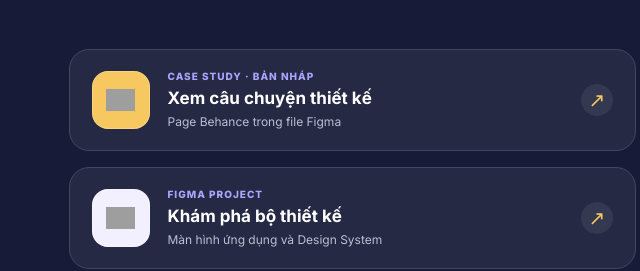
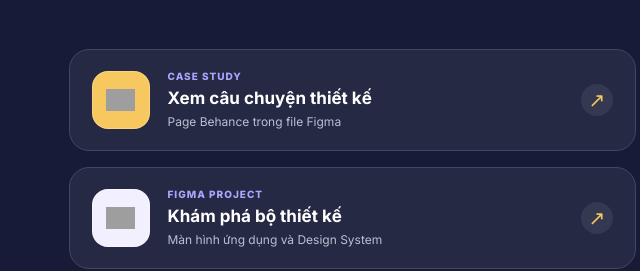
Before and after one commit to PTUDTTBDD/duoQuizz-LandingPage, a plain HTML site: page index.html in a window 1280 px wide. Shown: the part 5618-5889 px from the top of the page, 604-1244 px from the left. Drawn offline with Linux system fonts and the light colour scheme; grey boxes are pictures that could not be loaded.

Commit message:
Update project section in index.html

```diff
--- a/index.html
+++ b/index.html
@@ -77,7 +77,7 @@
         <article class="journey-step reveal"><div class="journey-copy"><span class="stage">GIAI ĐOẠN 03</span><h3>Kiểm chứng</h3><p>Review đáp án, mở trang slide nguồn khi cần và đưa câu sai vào lịch ôn lại.</p><span class="journey-tag">Review · Mở nguồn</span></div><div class="journey-visual visual-blue"><div class="demo-phone"><div class="demo-notch"></div><small>KIỂM TRA ĐÁP ÁN</small><h4>Câu trả lời của bạn</h4><div class="demo-row">Đáp án đúng: A</div><div class="demo-row">Giải thích: dữ liệu phải được sắp xếp trước.</div><div class="demo-primary">Mở trang nguồn</div></div><div class="demo-phone secondary"><div class="demo-notch"></div><small>TRANG 12 / 24</small><h4>Tìm kiếm nhị phân</h4><div class="demo-highlight">Dữ liệu phải được sắp xếp trước khi tìm kiếm.</div><div class="demo-row">Độ phức tạp O(log n)</div></div></div></article>
       </div>
     </div></section>
-    <section id="project" class="section project"><div class="wrap project-grid"><div class="project-intro reveal"><span class="label">04 / KHÁM PHÁ DỰ ÁN</span><h2>Thiết kế có câu chuyện.<br><span>Câu chuyện có bằng chứng.</span></h2><p>Khám phá quá trình nghiên cứu, quyết định sản phẩm và bộ giao diện của DuoQuiz.</p></div><div class="project-links"><a class="project-card reveal" href="https://www.behance.net/gallery/259019509/DuoQuiz" target="_blank" rel="noopener noreferrer"><span class="project-icon" aria-hidden="true"><img src="https://cdn.jsdelivr.net/npm/simple-icons@v16/icons/behance.svg" width="27" height="27" alt=""></span><span class="project-card-text"><small>CASE STUDY · BẢN NHÁP</small><strong>Xem câu chuyện thiết kế</strong><span>Page Behance trong file Figma</span></span><span class="project-arrow" aria-hidden="true">↗</span></a><a class="project-card reveal" href="https://www.figma.com/design/Bj67vBURruXnukKjv3GQXK/DuoQuiz---Figma-UI?node-id=1-2" target="_blank" rel="noopener noreferrer"><span class="project-icon figma-icon" aria-hidden="true"><img src="https://cdn.jsdelivr.net/npm/simple-icons@v16/icons/figma.svg" width="27" height="27" alt=""></span><span class="project-card-text"><small>FIGMA PROJECT</small><strong>Khám phá bộ thiết kế</strong><span>Màn hình ứng dụng và Design System</span></span><span class="project-arrow" aria-hidden="true">↗</span></a></div></div></section>
+    <section id="project" class="section project"><div class="wrap project-grid"><div class="project-intro reveal"><span class="label">04 / KHÁM PHÁ DỰ ÁN</span><h2>Thiết kế có câu chuyện.<br><span>Câu chuyện có bằng chứng.</span></h2><p>Khám phá quá trình nghiên cứu, quyết định sản phẩm và bộ giao diện của DuoQuiz.</p></div><div class="project-links"><a class="project-card reveal" href="https://www.behance.net/gallery/259019509/DuoQuiz" target="_blank" rel="noopener noreferrer"><span class="project-icon" aria-hidden="true"><img src="https://cdn.jsdelivr.net/npm/simple-icons@v16/icons/behance.svg" width="27" height="27" alt=""></span><span class="project-card-text"><small>CASE STUDY</small><strong>Xem câu chuyện thiết kế</strong><span>Page Behance trong file Figma</span></span><span class="project-arrow" aria-hidden="true">↗</span></a><a class="project-card reveal" href="https://www.figma.com/design/Bj67vBURruXnukKjv3GQXK/DuoQuiz---Figma-UI?node-id=1-2" target="_blank" rel="noopener noreferrer"><span class="project-icon figma-icon" aria-hidden="true"><img src="https://cdn.jsdelivr.net/npm/simple-icons@v16/icons/figma.svg" width="27" height="27" alt=""></span><span class="project-card-text"><small>FIGMA PROJECT</small><strong>Khám phá bộ thiết kế</strong><span>Màn hình ứng dụng và Design System</span></span><span class="project-arrow" aria-hidden="true">↗</span></a></div></div></section>
   </main>
   <footer class="footer"><div class="wrap footer-inner"><a class="logo" href="#top" aria-label="DuoQuiz, về đầu trang"><span class="logo-mark" aria-hidden="true"><img src="logo-duoquiz.svg" alt="" width="95" height="70"></span><span>DuoQuiz</span></a><p>Biết mình hổng chỗ nào trước khi quá muộn.</p><span>HCMUT · 2026</span></div></footer>
 </body>
```
